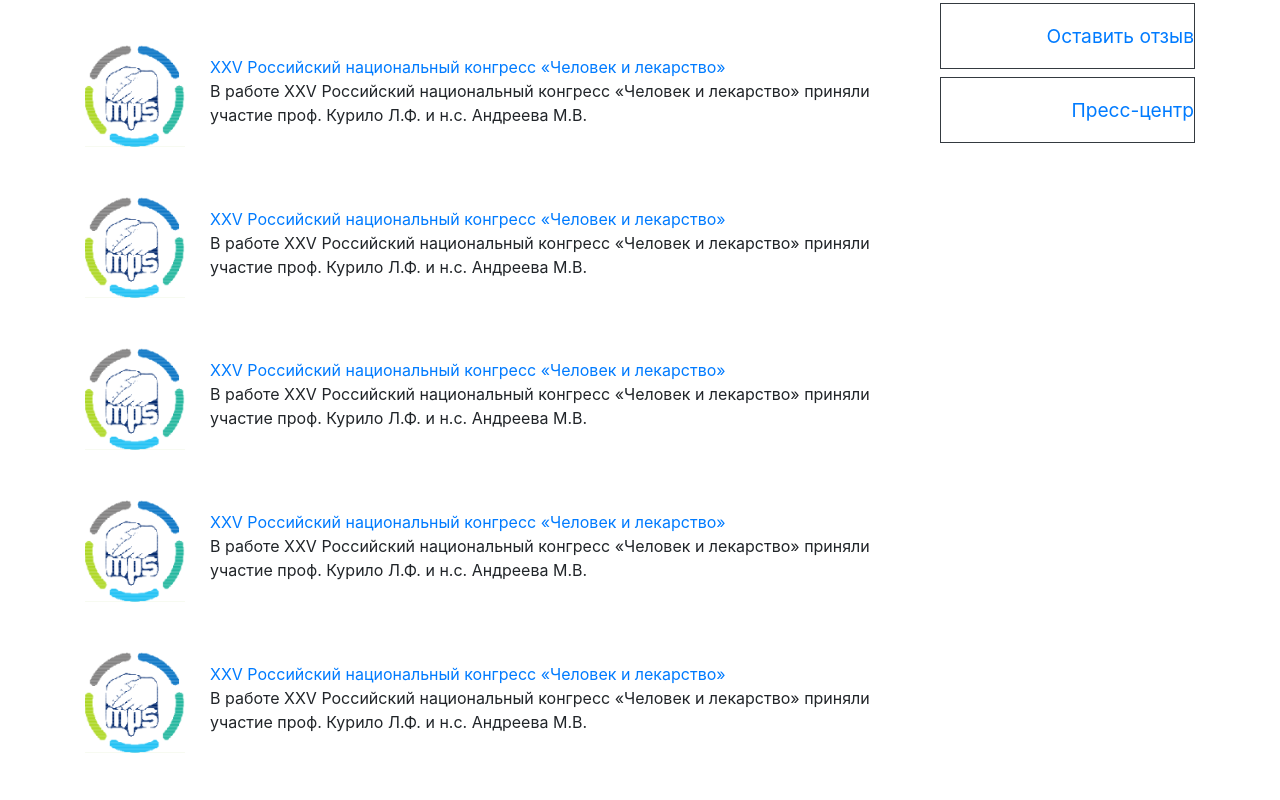
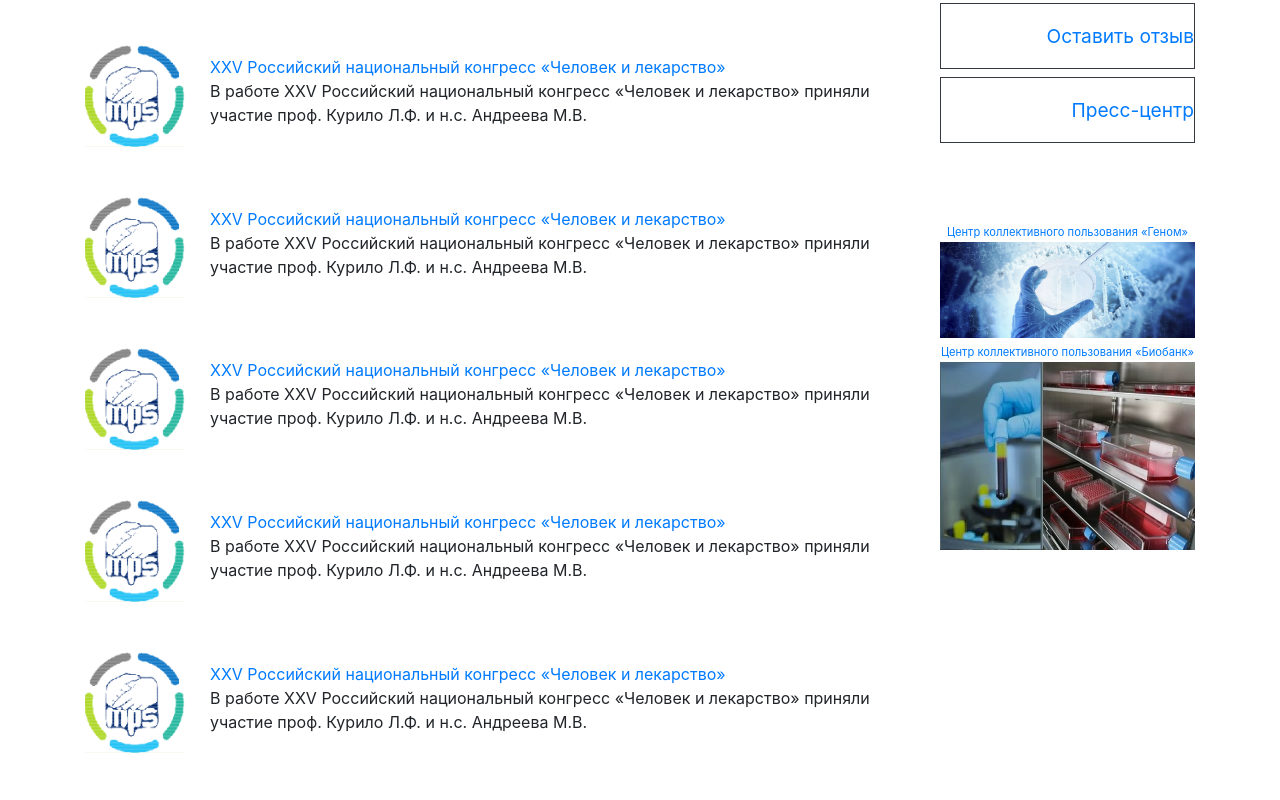
Before and after one commit to smirnovrm/medical, a website: page index.html in a window 1280 px wide. Shown: the part 1233-2033 px from the top of the page. Drawn offline with Linux system fonts and the light colour scheme.

Commit message:
add markup and style for sidebar link

```diff
--- a/css/custom.css
+++ b/css/custom.css
@@ -212,3 +212,9 @@ header .address-info p{
     padding-top: 10px;
     margin-left: 125px;
 }
+.sidebar-photo-link {
+    margin-top: 75px;
+}
+.sidebar-photo-link a {
+    font-size: 0.70rem;
+}
--- a/index.html
+++ b/index.html
@@ -301,9 +301,19 @@
                             <li><a href="" class="d-block border border-dark pt-4 pb-4 mb-2 text-right">Оставить отзыв</a></li>
                             <li><a href="" class="d-block border border-dark pt-4 pb-4 mb-2 text-right">Пресс-центр</a></li>
                         </ul>
-                        <ul class="ul-prepared sidebar-photo-link">
-                            <li><a href="#"><img src="" alt=""></a></li>
-                            <li><a href="#"><img src="" alt=""></a></li>
+                        <ul class="ul-prepared sidebar-photo-link text-center">
+                            <li>
+                                <a href="#">
+                                    Центр коллективного пользования «Геном»
+                                    <img src="images/genomics-header-2.jpg" class="img-fluid" alt="">
+                                </a>
+                            </li>
+                            <li>
+                                <a href="#">
+                                    Центр коллективного пользования «Биобанк»
+                                    <img src="images/biobank-logo.jpg" class="img-fluid" style="height: 188px" alt="">
+                                </a>
+                            </li>
                         </ul>
                     </div>
                 </div>
```
